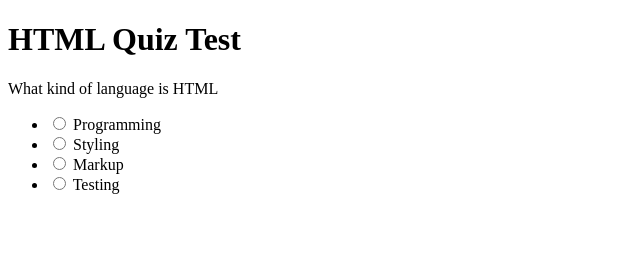
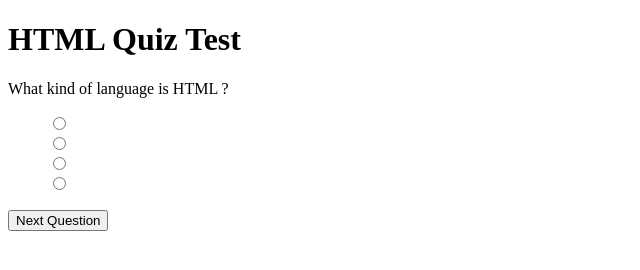
Before and after one commit to huzaifa1012/Quiz-Application, a plain HTML site: page index.html in a window 1280 px wide. Shown: the whole page, without its empty margins (0-640 px from the left). Drawn offline with Linux system fonts and the light colour scheme.

Commit message:
JS working start

```diff
--- a/index.html
+++ b/index.html
@@ -12,15 +12,15 @@
 <body>
 
 
-<h1>HTML Quiz Test</h1>
-
-<p>What kind of language is HTML</p>
-<ul>
-    <li> <input type="radio" name="option" id=""> Programming</li>
-    <li> <input type="radio" name="option" id=""> Styling</li>
-    <li> <input type="radio" name="option" id=""> Markup</li>
-    <li> <input type="radio" name="option" id=""> Testing</li>
-</ul>
+    <h1>HTML Quiz Test</h1>
+    <p id="question"></p>
+    <ul>
+        <li> <input type="radio" name="option" id=""> </li>
+        <li> <input type="radio" name="option" id=""> </li>
+        <li> <input type="radio" name="option" id=""> </li>
+        <li> <input type="radio" name="option" id=""> </li>
+    </ul>
+    <button onclick="next()">Next Question</button>
 
 
 
--- a/index.js
+++ b/index.js
@@ -0,0 +1,34 @@
+let data = [
+    {
+        q: 'What kind of language is HTML ?',
+        opt1: "Programming",
+        opt2: "Styling",
+        opt3: "Markup",
+        opt4: "Testing",
+        a: "Markup"
+    },
+    {
+        q: 'Do we face Tags in HTML ?',
+        opt1: "No",
+        opt2: "Yes",
+        opt3: "Sometimes",
+        opt4: "Not Now",
+        a: "Yes"
+    },
+    {
+        q: 'When did HTML 5 come out  ?',
+        opt1: "1993",
+        opt2: "2003",
+        opt3: "2019",
+        opt4: "2014",
+        a: "2014"
+    }
+]
+
+
+let index = 0;
+const auto = () => {
+    let question = document.getElementById('question')
+    question.innerText = data[index].q
+}
+auto()
--- a/style.css
+++ b/style.css
@@ -0,0 +1,3 @@
+ul li {
+    list-style: none;
+}
```
